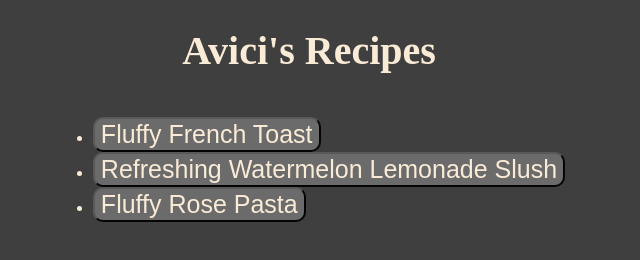
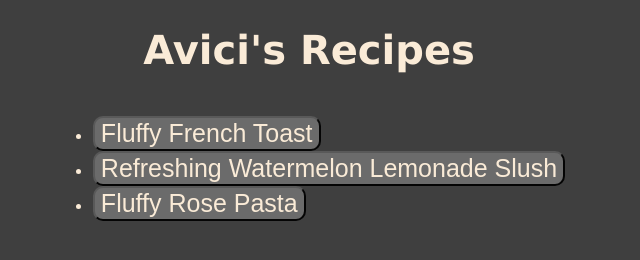
Before and after one commit to AvihayR/odin-recipes, a plain HTML site: page index.html in a window 1280 px wide. Shown: the whole page, without its empty margins (331-971 px from the left). Drawn offline with Linux system fonts and the light colour scheme.

Commit message:
Add different fonts to CSS

```diff
--- a/styles.css
+++ b/styles.css
@@ -2,6 +2,7 @@ body{
     background-color: rgb(63, 63, 63);
     color: antiquewhite;
     text-align: center;
+    font-family: Geneva, Calibri, Tahoma, sans-serif;
 }
 
 
```
